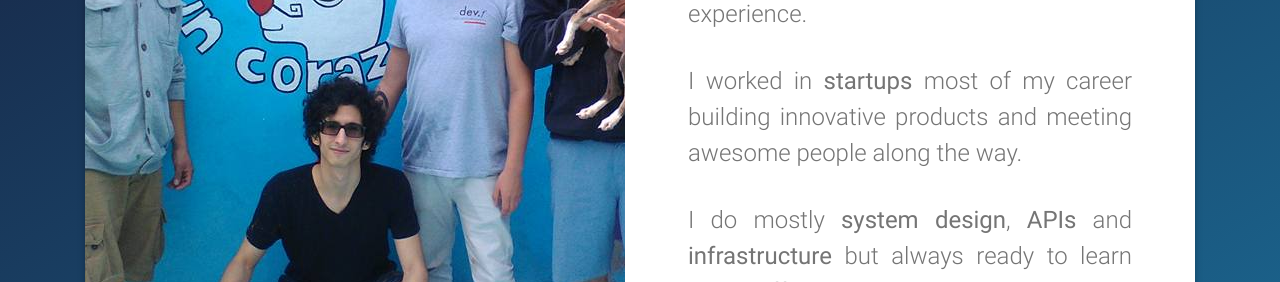
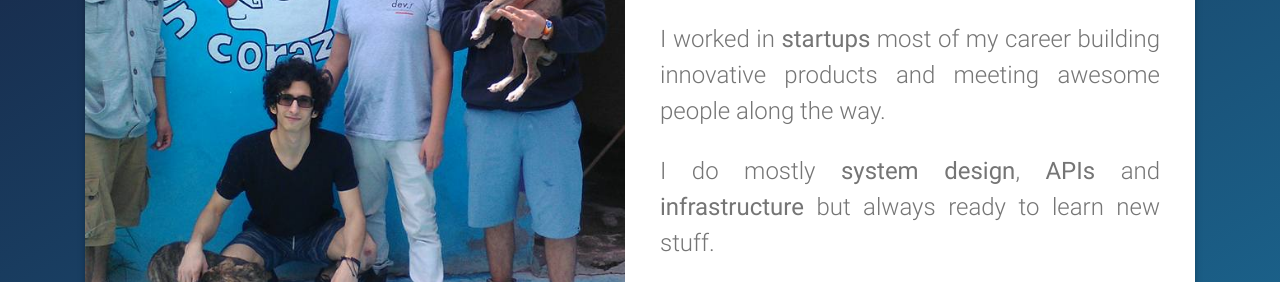
Before and after one commit to Gonzasestopal/gonzasestopal.github.io, a plain HTML site: page index.html in a window 1280 px wide. Shown: the part 296-578 px from the top of the page. Drawn offline with nearby package versions, Linux system fonts and the light colour scheme.

Commit message:
chore: reduce jumbotron

```diff
--- a/css/style.css
+++ b/css/style.css
@@ -5,13 +5,6 @@ body {
 }
 
 section {
-  min-height: 100%;
-}
-
-section:first-of-type {
-  height: 100vh;
-  display: flex;
-  align-items: center;
 }
 
 section.proyectos {
--- a/index.html
+++ b/index.html
@@ -16,29 +16,39 @@
 	<div class="overlay"></div>
 		<section>
 		 <div class="container flex-center">
-			<div class="jumbotron no-margin no-padding parent-width">
+			<div class="jumbotron mt-5 no-padding parent-width">
 				<div class="row no-margin">
 				  <div class="col no-padding no-overflow">
-					<div style="text-indent:-150px;">
-						<img src="images/intro.jpg">
+					<div style="height:100%; overflow:hidden;">
+					  <img
+						src="images/intro.jpg"
+						style="width:100%; height:100%; object-fit:cover; object-position:center; display:block;"
+						alt=""
+					  >
+					</div>
 				  </div>
 
-				</div>
 				  <div class="col">
 					<!--Naked Form-->
-					<div class="card-block p-5 h-100 grid  align-content-around justify-content-around" style="display:grid">
-
-					    <!--Header-->
+					<div class="card-block h-100 grid align-content-around justify-content-around" style="display:grid">
 					  <h1 class="display-2 mb-2 mt-0"><strong>Hello!</strong></h1>
-
-					    <!--Body-->
-						<p class="mb-2" style="color:#757575;font-family:Roboto,sans-serif">I am a Software Engineer based on Mexico City with more than 7 years of experience.</p>
-						<p class="mb-2" style="color:#757575;font-family:Roboto,sans-serif">I worked in <b>startups</b> most of my career building innovative products and meeting awesome people along the way.</p>
-						<p class="mb-2" style="color:#757575;font-family:Roboto,sans-serif">I do mostly <b>system design</b>,  <b>APIs</b> and <b>infrastructure</b> but always ready to learn new stuff.</p>
+					  <p class="mb-2" style="color:#757575;font-family:Roboto,sans-serif">
+						I am a Software Engineer based on Mexico City with more than 7 years of experience.
+					  </p>
+					  <p class="mb-2" style="color:#757575;font-family:Roboto,sans-serif">
+						I worked in <b>startups</b> most of my career building innovative products and meeting awesome people along the way.
+					  </p>
+					  <p class="mb-2" style="color:#757575;font-family:Roboto,sans-serif">
+						I do mostly <b>system design</b>, <b>APIs</b> and <b>infrastructure</b> but always ready to learn new stuff.
+					  </p>
 
 					  <div class="d-block">
-							<a class="btn btn-unique btn-rounded btn-rounded-lg" href="https://www.github.com/gonzasestopal" target="_blank" role="button"><i class="fa fa-github" aria-hidden="true"></i></a>
-							<a class="btn btn-unique btn-rounded btn-rounded-lg" href="https://www.linkedin.com/in/gonzasestopal/" target="_blank" role="button"><i class="fa fa-linkedin" aria-hidden="true"></i></a>
+						<a class="btn btn-unique btn-rounded btn-rounded-lg" href="https://www.github.com/gonzasestopal" target="_blank" role="button">
+						  <i class="fa fa-github" aria-hidden="true"></i>
+						</a>
+						<a class="btn btn-unique btn-rounded btn-rounded-lg" href="https://www.linkedin.com/in/gonzasestopal/" target="_blank" role="button">
+						  <i class="fa fa-linkedin" aria-hidden="true"></i>
+						</a>
 					  </div>
 					</div>
 				  </div>
```
Lines whose indentation alone changed are shown as unchanged.
